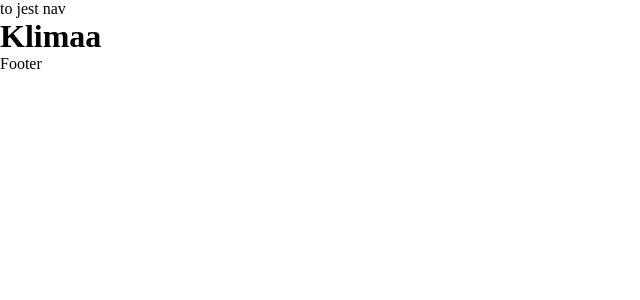
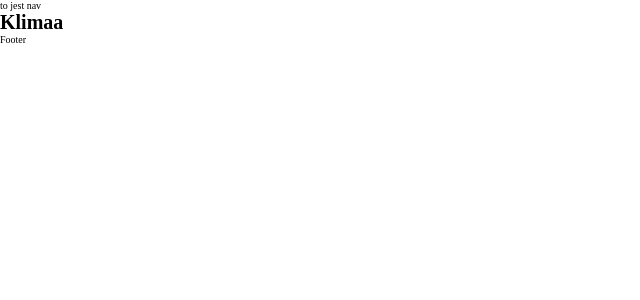
Before and after one commit to Pawliszakk/KlimaSwiatNext, a Next.js app: page / in a window 1280 px wide. Shown: the top 300 px of the page, without its empty margins (0-640 px from the left). Built offline with nearby package versions, Linux system fonts and the light colour scheme.

Commit message:
installed framer motion, added variables in gl.css

```diff
--- a/src/styles/globals.css
+++ b/src/styles/globals.css
@@ -3,3 +3,13 @@
 	padding: 0;
 	margin: 0;
 }
+html {
+	font-size: 62.5%;
+}
+
+:root {
+	--main-color: #008490;
+	--main-color-darker: #037782;
+	--main-color-lighter: #0399a7;
+	--white: #fff;
+}
```
Also changed, not shown: package.json (+5 -4 lines), 1 other file (tests, documents, lock files or other folders).
